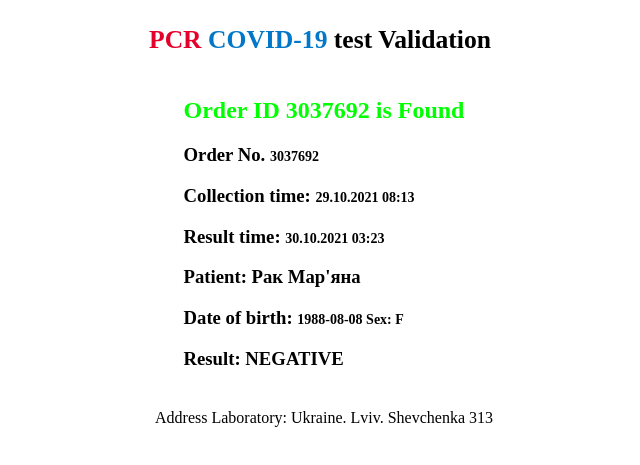
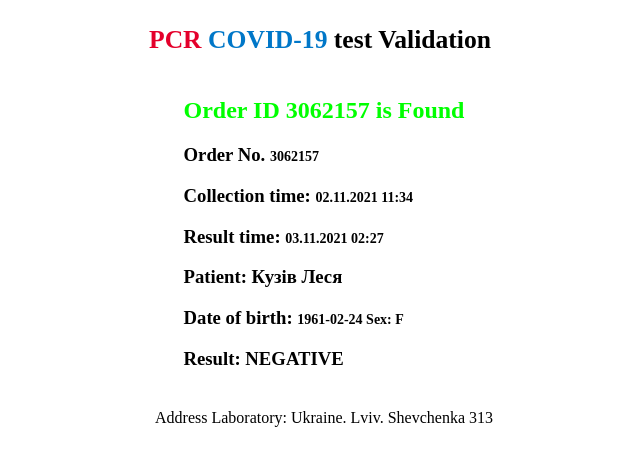
Before and after one commit to vadymchornyi98/escHA, a plain HTML site: page index.html in a window 1280 px wide. Shown: the part 197-662 px from the top of the page, without its empty margins (316-956 px from the left). Drawn offline with Linux system fonts and the light colour scheme; a web font is replaced by a local one.

Commit message:
Update index.html

```diff
--- a/index.html
+++ b/index.html
@@ -370,12 +370,12 @@
     </div>
 
     <div>
-        <h2 class="founded"><span>Order ID 3037692</span> is Found</h2>
-        <h3 class="foundText">Order No. <span>3037692 </span></h3>
-        <h3 class="foundText">Collection time: <span>  29.10.2021 08:13 </span></h3>
-        <h3 class="foundText">Result time: <span>30.10.2021 03:23</span></h3>
-        <h3>Patient: Рак Мар&#39;яна</h3>
-        <h3 class="foundText">Date of birth: <span>1988-08-08 Sex: F</span></h3>
+        <h2 class="founded"><span>Order ID 3062157</span> is Found</h2>
+        <h3 class="foundText">Order No. <span>3062157 </span></h3>
+        <h3 class="foundText">Collection time: <span>  02.11.2021 11:34 </span></h3>
+        <h3 class="foundText">Result time: <span>03.11.2021 02:27</span></h3>
+        <h3>Patient: Кузів Леся</h3>
+        <h3 class="foundText">Date of birth: <span>1961-02-24 Sex: F</span></h3>
         <h3 class="foundText">Result:  NEGATIVE</h3>
     </div>
 
```
